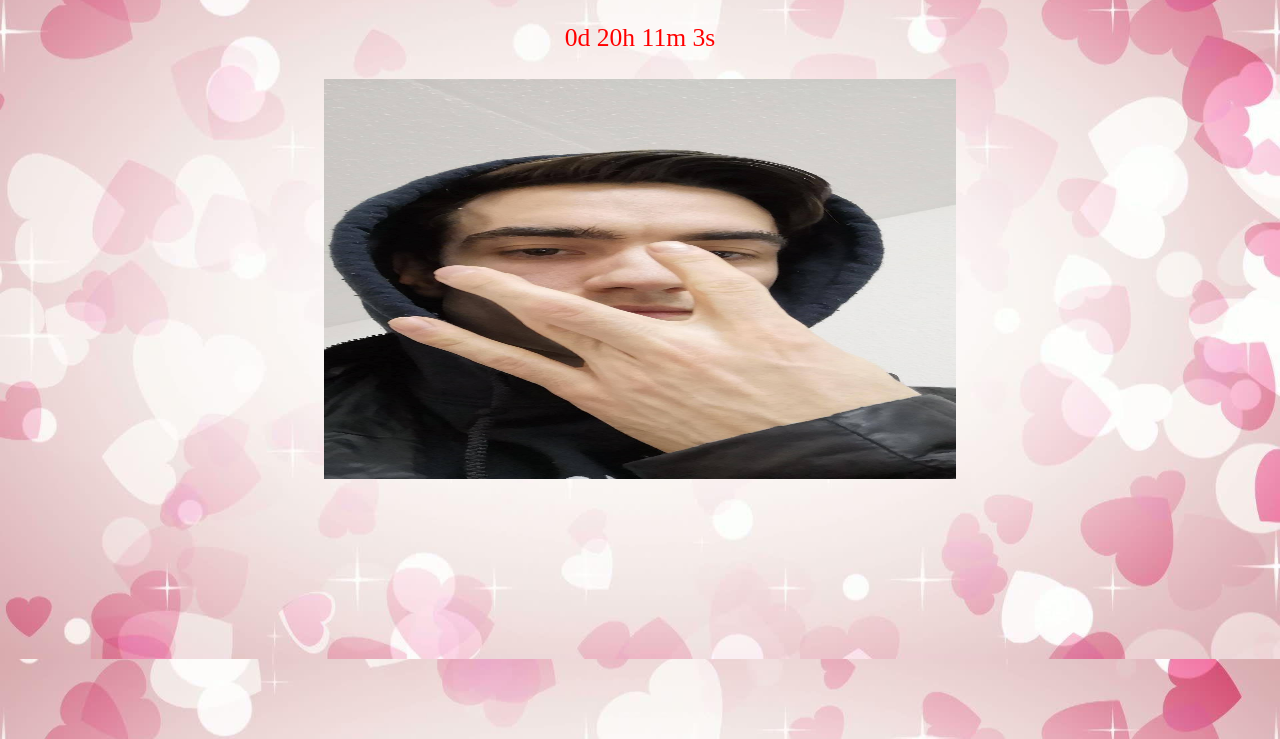
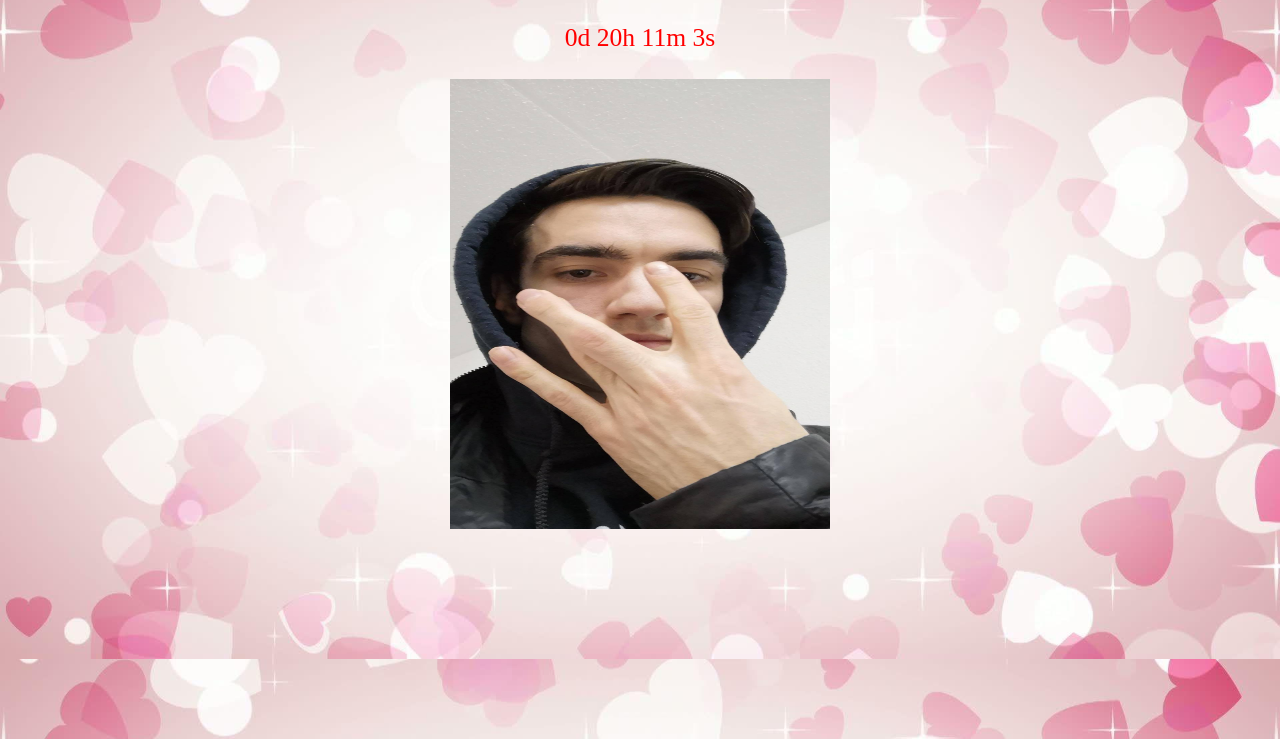
Before and after one commit to pluc321/pluc321.github.io, a plain HTML site: page index.html in a window 1280 px wide. Shown: the part 61-800 px from the top of the page. Drawn offline with Linux system fonts and the light colour scheme.

Commit message:
Update index.html

```diff
--- a/index.html
+++ b/index.html
@@ -14,7 +14,7 @@ body {
 <h1 style="color:red">Nombre de jours depuis le W de notre boy TESS</h1>
 <p id="demo" style="font-size:160%;" style="text-align:center;">
 </p>
-<img height="400" width="50%" src="tess.jpg"/>
+<img height="450" width="30%" src="tess.jpg"/>
 </div>
 <!-- Display the countdown timer in an element -->
 
```
